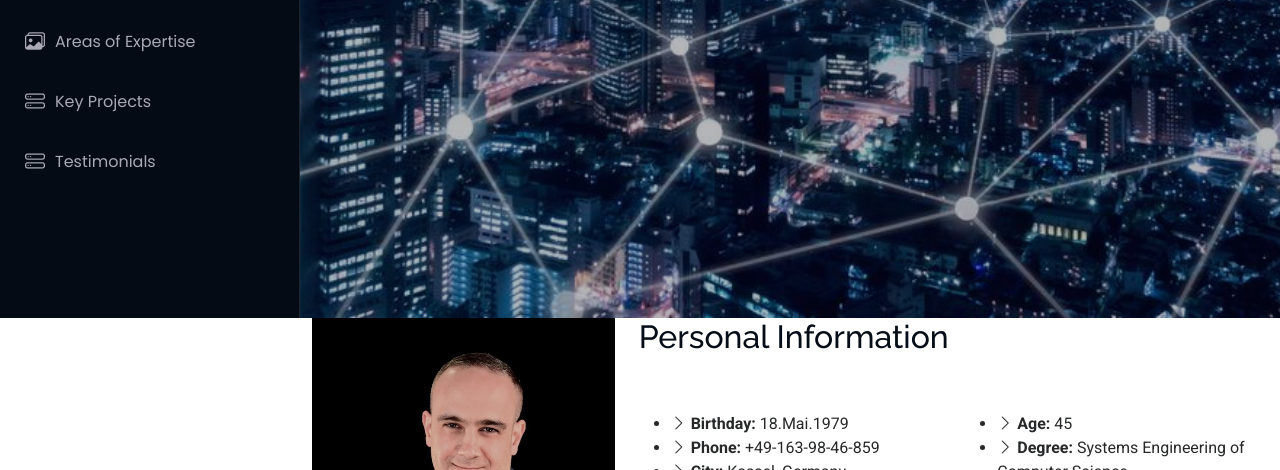
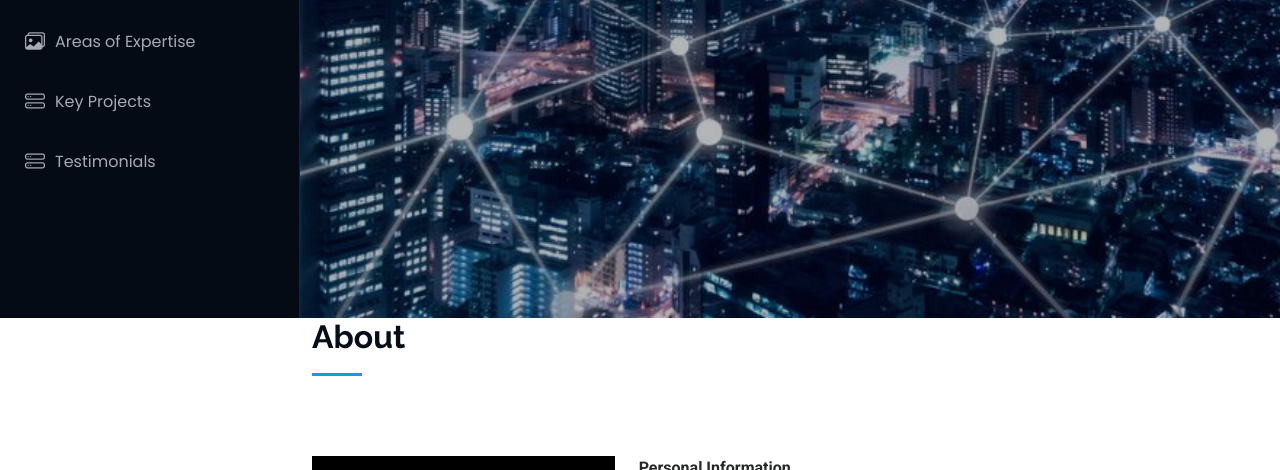
Before and after one commit to linked2ag/myWebSite, a plain HTML site: page index.html in a window 1280 px wide. Shown: the part 482-952 px from the top of the page. Drawn offline with nearby package versions, Linux system fonts and the light colour scheme.

Commit message:
Update index.html

```diff
--- a/index.html
+++ b/index.html
@@ -100,17 +100,24 @@
 
     <!-- About Section -->
 
+      <!-- Section Title -->
+      <div class="container section-title" data-aos="fade-up">
+        <h2>About</h2>
+        <p><!-- Persönliche Beschreibung hier --></p>
+      </div><!-- End Section Title -->
+
       <div class="container" data-aos="fade-up" data-aos-delay="100">
 
       <div class="row gy-4 justify-content-center">
         <div class="col-lg-4">
           <img src="assets/img/my-profile.jpg" class="img-fluid" alt="">
         </div>
+
         <div class="col-lg-8 content">
-            <h2>Personal Information</h2>
+          <p><b>Personal Information</b></p>
           <p class="fst-italic py-3">
+          </p>
 
-            </p>
           <div class="row">
             <div class="col-lg-6">
               <ul>
@@ -119,6 +126,7 @@
                 <li><i class="bi bi-chevron-right"></i> <strong>City:</strong> <span>Kassel, Germany</span></li>
               </ul>
             </div>
+
             <div class="col-lg-6">
               <ul>
                 <li><i class="bi bi-chevron-right"></i> <strong>Age:</strong> 45 <span id="age"></span></li>
@@ -129,6 +137,7 @@
           </div>
 
         </div>
+
       </div>
 
     </div>
```
Lines whose indentation alone changed are shown as unchanged.
